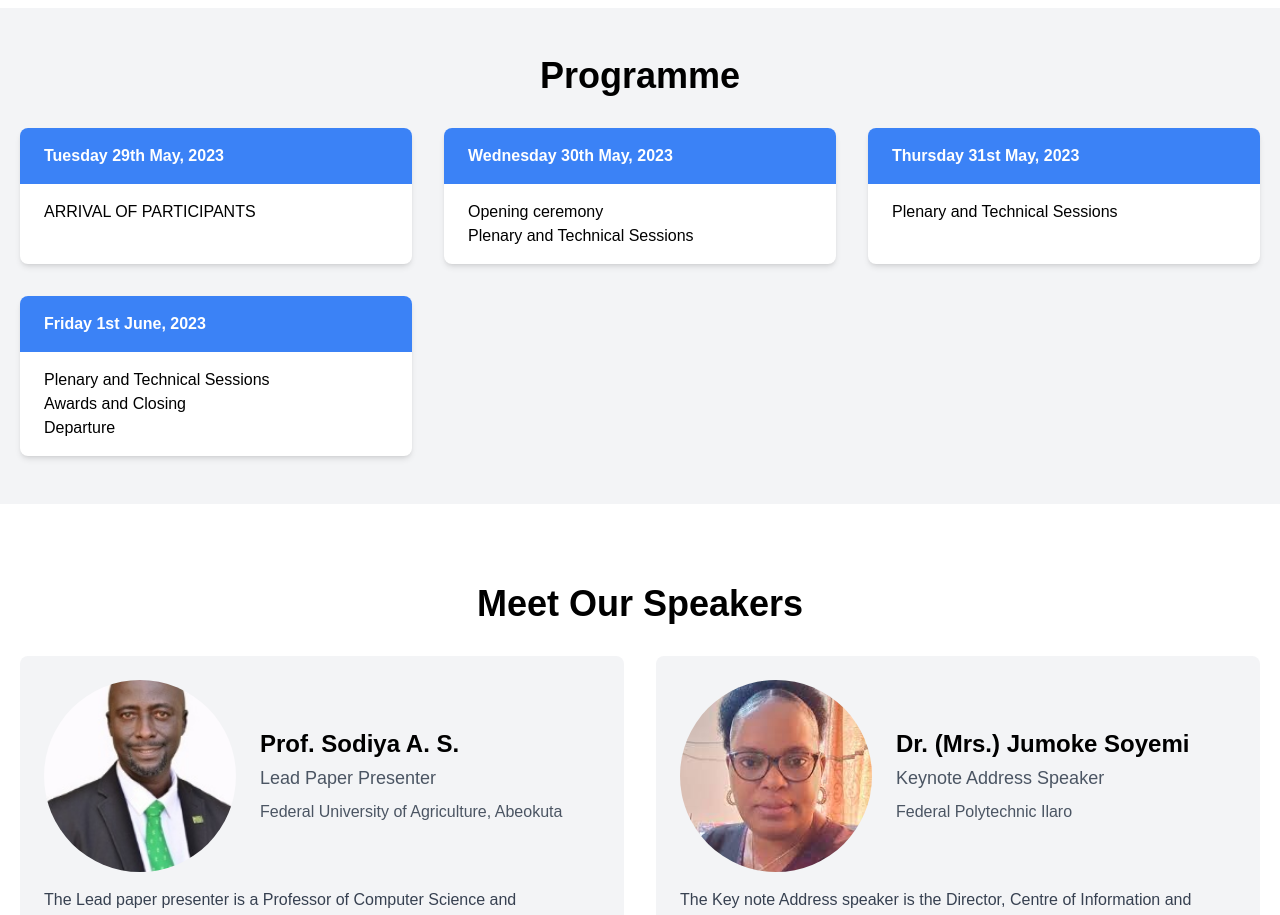
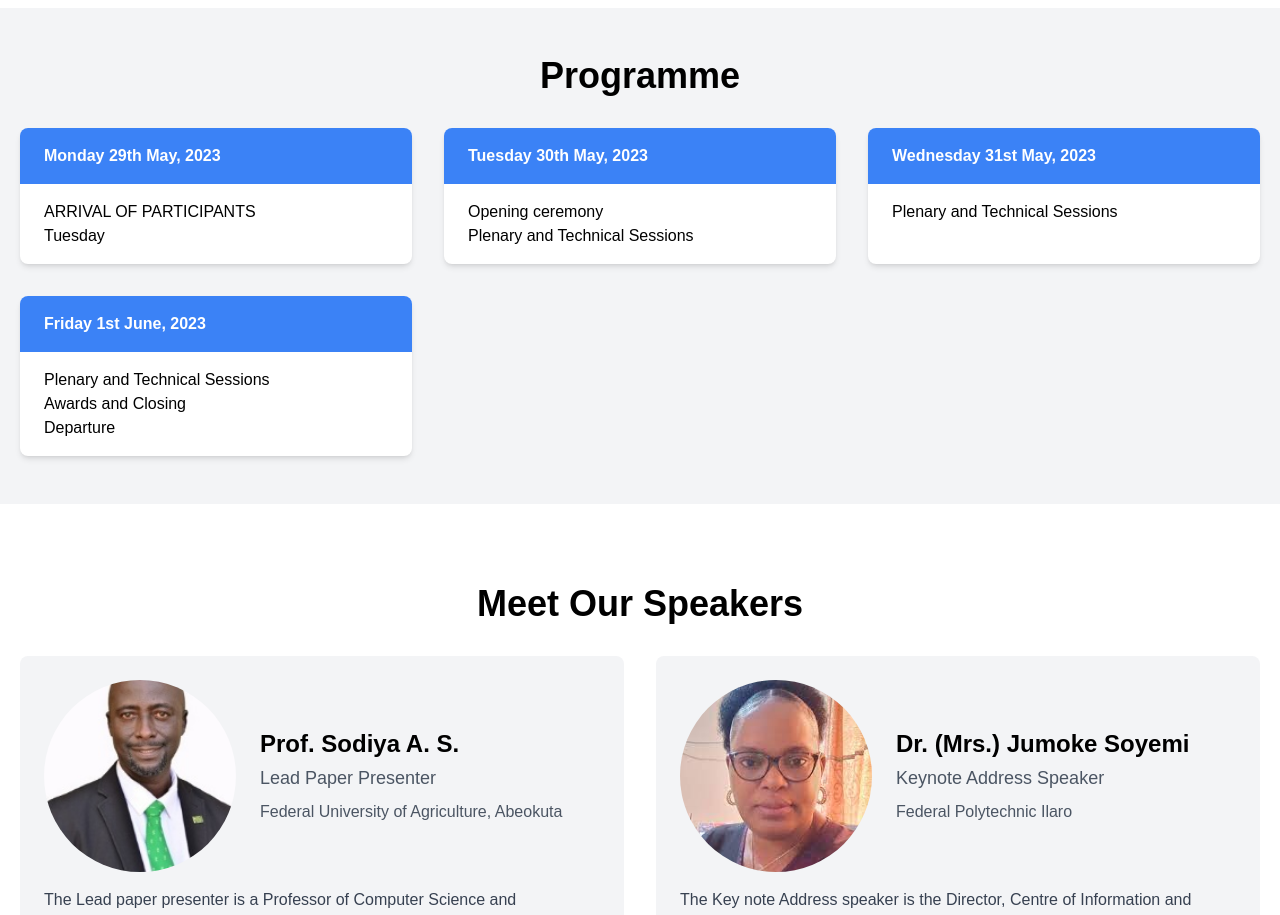
Before and after one commit to wisdom-uzo/gaposa, a Next.js app: page / in a window 1280 px wide. Shown: the part 1740-2655 px from the top of the page. Built offline with nearby package versions, Linux system fonts and the light colour scheme.

Commit message:
Update Program.jsx
change date

```diff
--- a/components/Program.jsx
+++ b/components/Program.jsx
@@ -11,15 +11,15 @@ function Schedule() {
         <div className="grid grid-cols-1 md:grid-cols-3 gap-8">
           <div className="bg-white rounded-lg shadow-md">
             <div className="px-6 py-4 bg-blue-500 text-white font-bold rounded-t-lg">
-              Tuesday 29th May, 2023
+              Monday 29th May, 2023
             </div>
             <div className="px-6 py-4">
-              <p>ARRIVAL OF PARTICIPANTS</p>
+              <p>ARRIVAL OF PARTICIPANTS</p>Tuesday
             </div>
           </div>
           <div className="bg-white rounded-lg shadow-md">
             <div className="px-6 py-4 bg-blue-500 text-white font-bold rounded-t-lg">
-              Wednesday 30th May, 2023
+              Tuesday 30th May, 2023
             </div>
             <div className="px-6 py-4">
               <p>Opening ceremony</p>
@@ -28,7 +28,7 @@ function Schedule() {
           </div>
           <div className="bg-white rounded-lg shadow-md">
             <div className="px-6 py-4 bg-blue-500 text-white font-bold rounded-t-lg">
-              Thursday 31st May, 2023
+              Wednesday 31st May, 2023
             </div>
             <div className="px-6 py-4">
               <p>Plenary and Technical Sessions</p>
```
